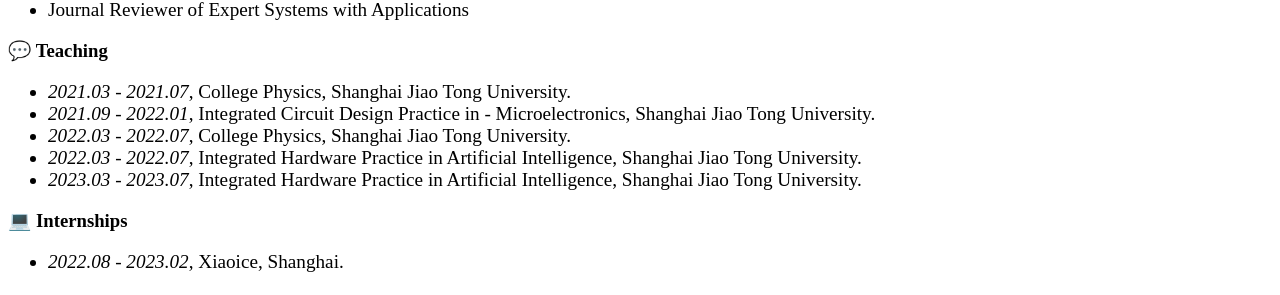
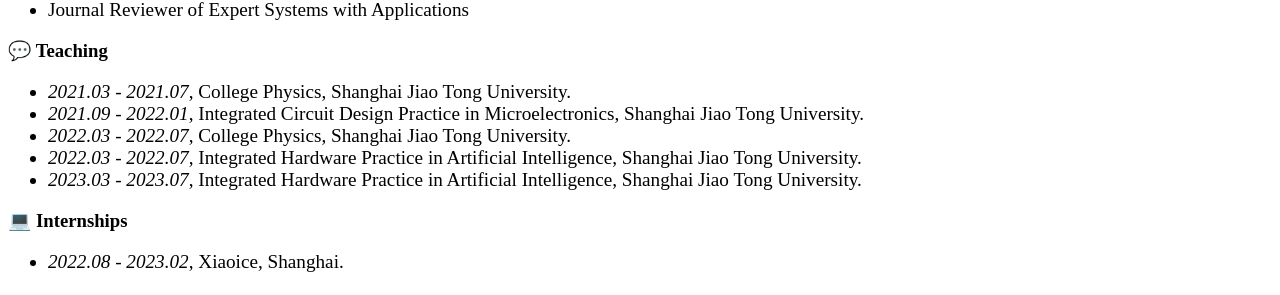
Before and after one commit to jerrynchen/jerrynchen.github.io, a Jekyll site: the page built from _pages/includes/others.md, in a window 1280 px wide. Shown: the part 680-975 px from the top of the page. Built offline with Jekyll 4.4.1, drawn with Linux system fonts in a browser that asks for light colours; our own code applies the rules of GitHub Pages for plain Markdown files.

Commit message:
upload all

```diff
--- a/_pages/includes/others.md
+++ b/_pages/includes/others.md
@@ -25,7 +25,7 @@
 
 
 - *2021.03 - 2021.07*, College Physics, Shanghai Jiao Tong University.
-- *2021.09 - 2022.01*, Integrated Circuit Design Practice in - Microelectronics, Shanghai Jiao Tong University.
+- *2021.09 - 2022.01*, Integrated Circuit Design Practice in Microelectronics, Shanghai Jiao Tong University.
 - *2022.03 - 2022.07*, College Physics, Shanghai Jiao Tong University.
 - *2022.03 - 2022.07*, Integrated Hardware Practice in Artificial Intelligence, Shanghai Jiao Tong University.
 - *2023.03 - 2023.07*, Integrated Hardware Practice in Artificial Intelligence, Shanghai Jiao Tong University.
```
